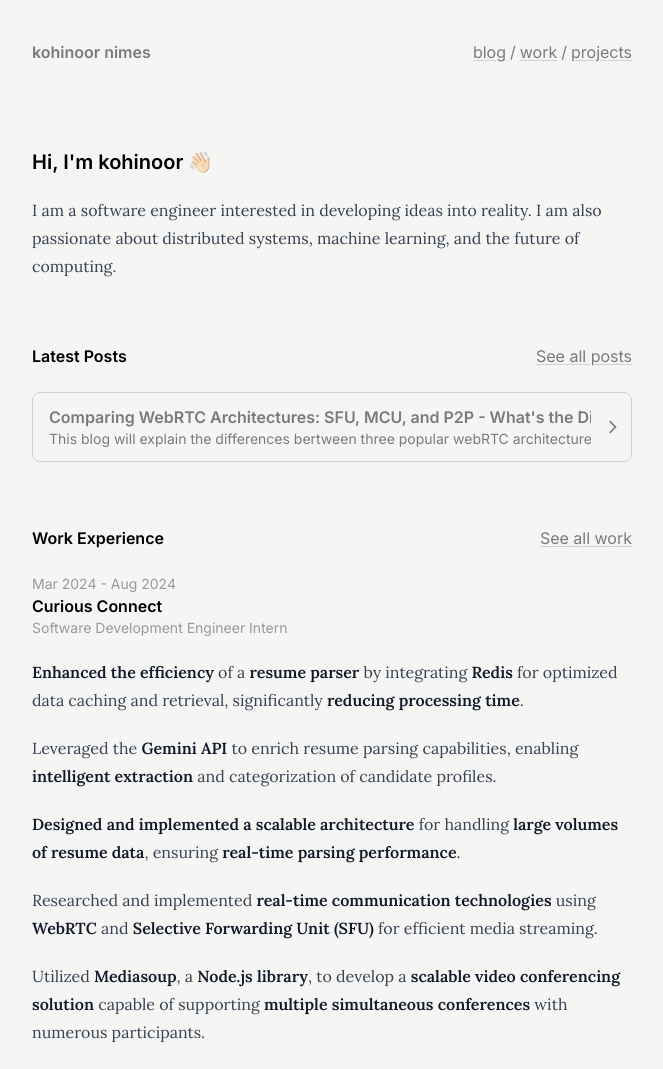
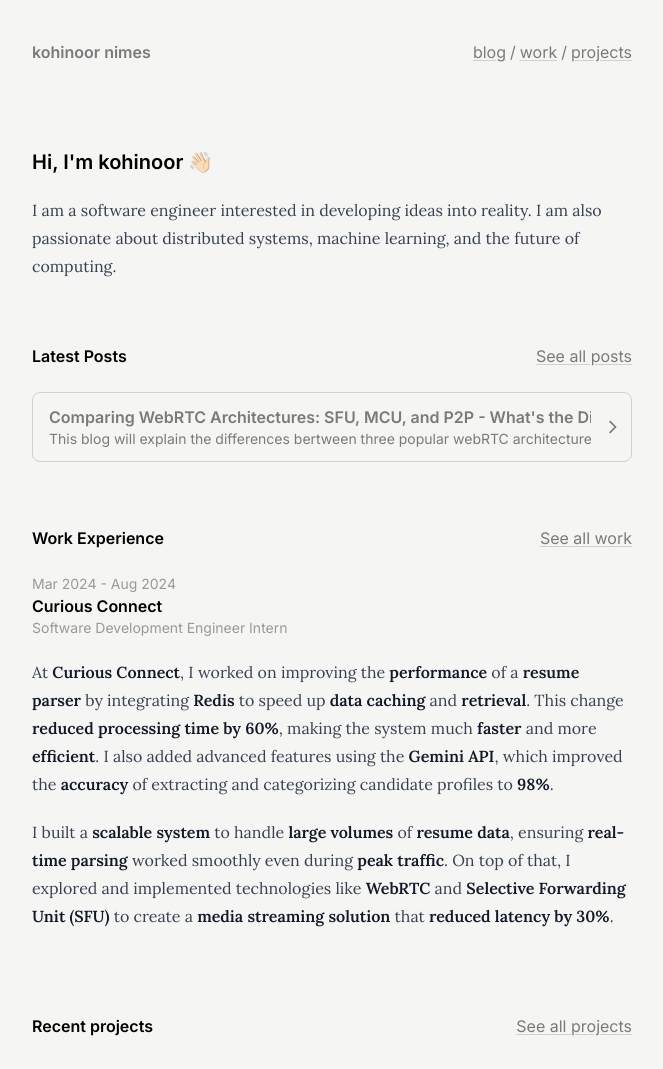
Before and after one commit to kohi9noor/portfolio-, an Astro site: page / in a window 1280 px wide. Shown: the top 1069 px of the page, without its empty margins (308-971 px from the left). Built offline with nearby package versions, Linux system fonts and the light colour scheme; Astro itself is replaced by a stand-in of ours; a web font is replaced by a local one.

Commit message:
fix: [work content]

```diff
--- a/src/content/work/curious.md
+++ b/src/content/work/curious.md
@@ -5,12 +5,6 @@ dateStart: "3/27/2024"
 dateEnd: "8/27/2024"
 ---
 
-**Enhanced the efficiency** of a **resume parser** by integrating **Redis** for optimized data caching and retrieval, significantly **reducing processing time**.
+At **Curious Connect**, I worked on improving the **performance** of a **resume parser** by integrating **Redis** to speed up **data caching** and **retrieval**. This change **reduced processing time by 60%**, making the system much **faster** and more **efficient**. I also added advanced features using the **Gemini API**, which improved the **accuracy** of extracting and categorizing candidate profiles to **98%**.
 
-Leveraged the **Gemini API** to enrich resume parsing capabilities, enabling **intelligent extraction** and categorization of candidate profiles.
-
-**Designed and implemented a scalable architecture** for handling **large volumes of resume data**, ensuring **real-time parsing performance**.
-
-Researched and implemented **real-time communication technologies** using **WebRTC** and **Selective Forwarding Unit (SFU)** for efficient media streaming.
-
-Utilized **Mediasoup**, a **Node.js library**, to develop a **scalable video conferencing solution** capable of supporting **multiple simultaneous conferences** with numerous participants.
+I built a **scalable system** to handle **large volumes** of **resume data**, ensuring **real-time parsing** worked smoothly even during **peak traffic**. On top of that, I explored and implemented technologies like **WebRTC** and **Selective Forwarding Unit (SFU)** to create a **media streaming solution** that **reduced latency by 30%**.
```
